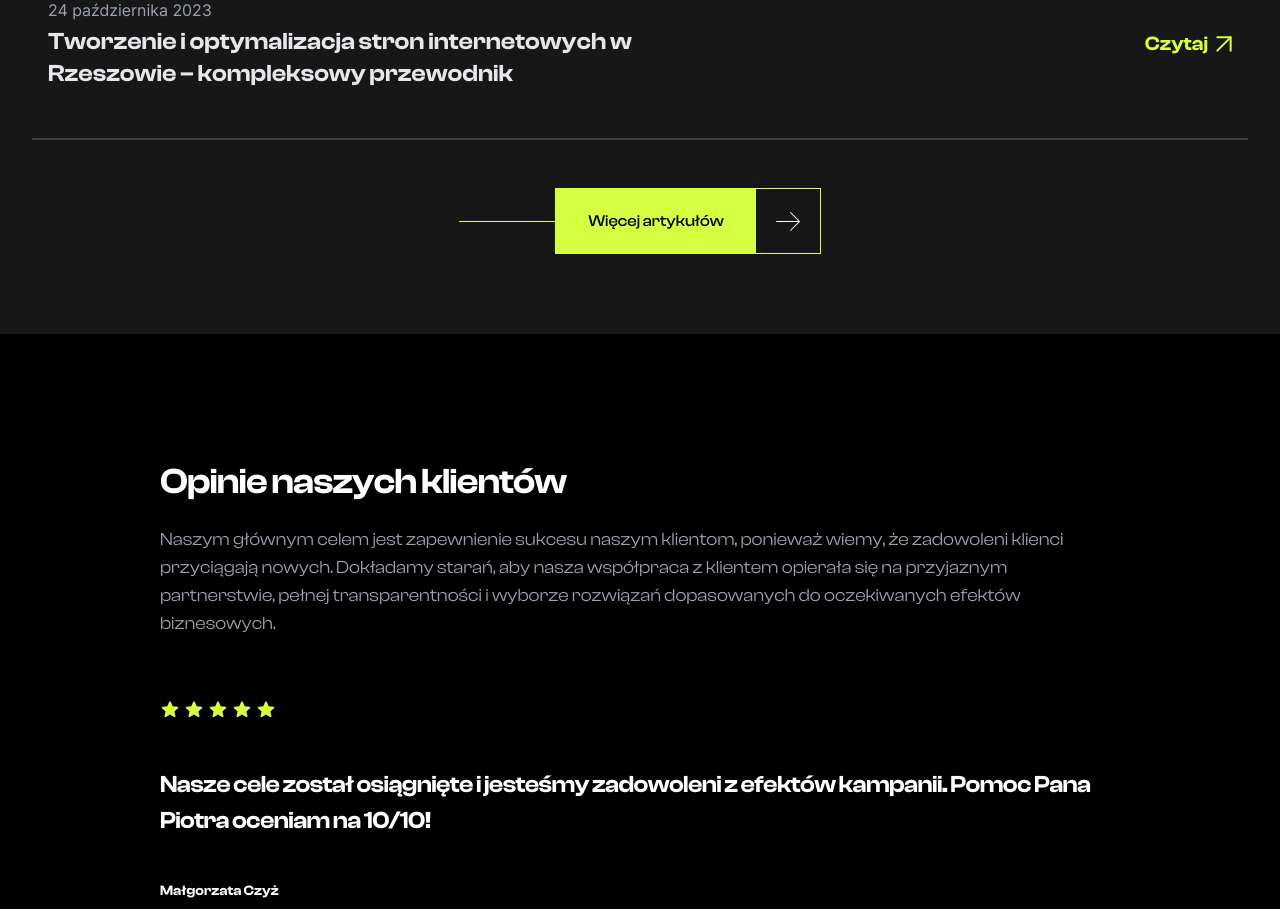
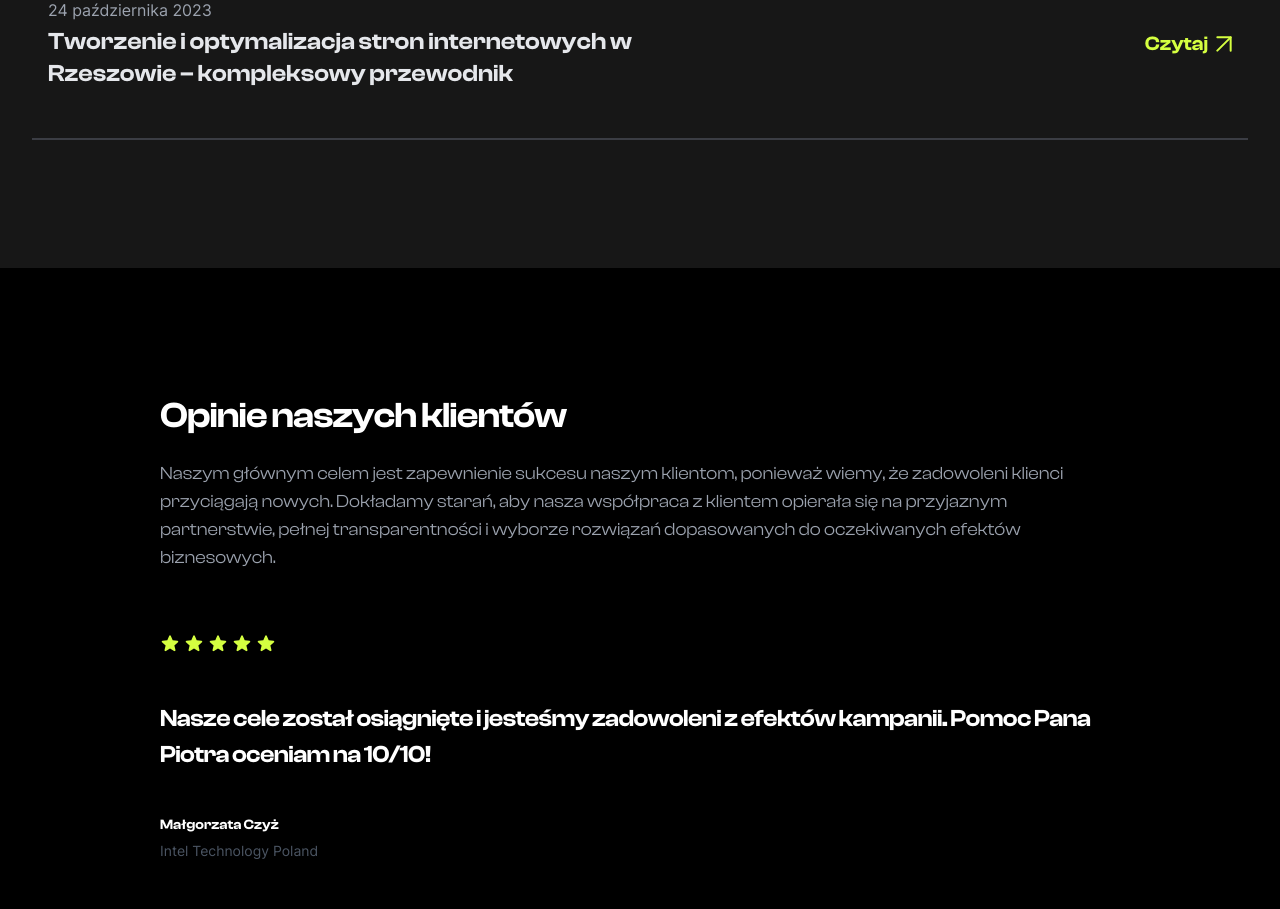
Before and after one commit to PGodzien/getpromo-nowa-strona, a Next.js app: page /blog in a window 1280 px wide. Shown: the part 1060-1969 px from the top of the page. Built offline with nearby package versions, Linux system fonts and the light colour scheme; a web font is replaced by a local one.

Commit message:
Update page.tsx

```diff
--- a/app/blog/page.tsx
+++ b/app/blog/page.tsx
@@ -167,7 +167,8 @@ export default function Marketing() {
                 </div>
               </Link>
             ))}
-            <div className="pt-12 border-t-2 border-getGray text-center">
+            <div className="pt-12 border-t-2 border-getGray"></div>
+            {/* <div className="pt-12 border-t-2 border-getGray text-center">
               <button className="cursor-pointer" type="button">
                 <a href="#_" className="flex items-center">
                   <div className="hidden md:block w-24 relative z-50 h-[1px] bg-primary"></div>
@@ -196,7 +197,7 @@ export default function Marketing() {
                   </div>
                 </a>
               </button>
-            </div>
+            </div> */}
           </div>
         </section>
       </div>
```
